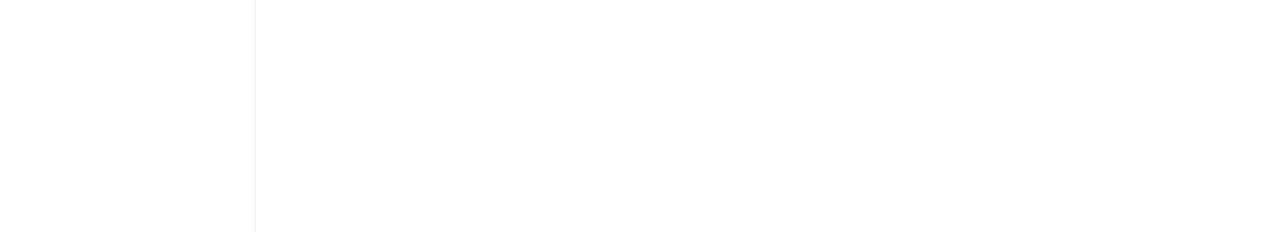
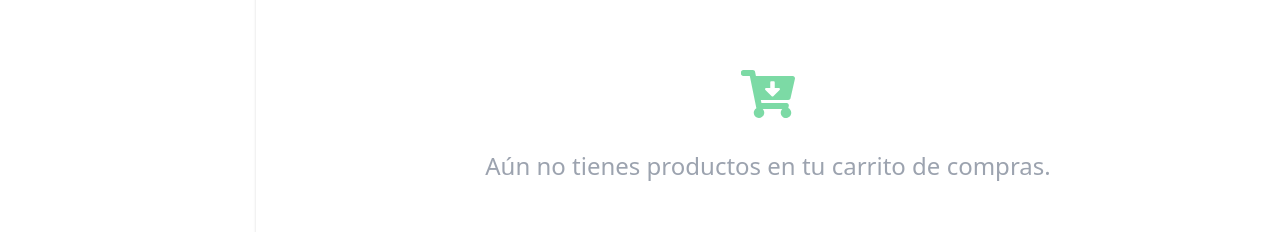
Before and after one commit to gustperz/react-redux-shopping-cart, a React (Create React App) app: page / in a window 1280 px wide. Shown: the part 326-558 px from the top of the page. Built offline with nearby package versions, Linux system fonts and the light colour scheme; no server answers.

Commit message:
item confirmation and show empty message

```diff
--- /dev/null
+++ b/src/components/ShoppingCartModal/EmptyShoppingCart.tsx
@@ -0,0 +1,20 @@
+import { faCartArrowDown } from '@fortawesome/free-solid-svg-icons';
+import { FontAwesomeIcon } from '@fortawesome/react-fontawesome';
+import React from 'react';
+
+const EmptyShoppingCart = () => {
+  return (
+    <div className="h-full flex flex-col items-center justify-center p-8">
+      <FontAwesomeIcon
+        icon={faCartArrowDown}
+        size="3x"
+        className="mb-8 text-vivid text-opacity-60"
+      />
+      <p className="text-2xl text-center text-gray-400">
+        Aún no tienes productos en tu carrito de compras.
+      </p>
+    </div>
+  );
+};
+
+export default EmptyShoppingCart;
--- a/src/components/ShoppingCartModal/RemoveProductButton.tsx
+++ b/src/components/ShoppingCartModal/RemoveProductButton.tsx
@@ -3,7 +3,6 @@ import { faTrash } from '@fortawesome/free-solid-svg-icons';
 import { FontAwesomeIcon } from '@fortawesome/react-fontawesome';
 import { useAppDispatch } from 'state/store';
 import { removeProduct } from 'state/shoppingCartSlice';
-import { ShoppingCartProduct } from 'state/types';
 
 export interface RemoveProductButtonProps {
   productId: number;
@@ -13,7 +12,13 @@ const RemoveProductButton = ({ productId }: RemoveProductButtonProps) => {
   const dispatch = useAppDispatch();
 
   return (
-    <button onClick={() => dispatch(removeProduct(productId))}>
+    <button
+      onClick={() => {
+        if (window.confirm('Estás seguro de eliminar este producto?')) {
+          dispatch(removeProduct(productId));
+        }
+      }}
+    >
       <FontAwesomeIcon icon={faTrash} size="lg" className="text-gray-400" />
     </button>
   );
--- a/src/components/ShoppingCartModal/ShoppingCartModal.module.css
+++ b/src/components/ShoppingCartModal/ShoppingCartModal.module.css
@@ -1,5 +1,5 @@
 .container {
-  @apply h-screen z-40 absolute top-0 right-0 bg-white shadow p-4;
+  @apply h-screen z-40 absolute top-0 right-0 bg-white shadow p-4 flex flex-col;
   @apply w-screen md:max-w-5xl;
   @apply transition duration-300 ease-in-out transform;
 }
@@ -17,5 +17,5 @@
 }
 
 .productsList {
-  @apply grid gap-12;
+  @apply grid gap-12 overflow-x-auto;
 }
--- a/src/components/ShoppingCartModal/ShoppingCartModal.tsx
+++ b/src/components/ShoppingCartModal/ShoppingCartModal.tsx
@@ -8,6 +8,7 @@ import {
 } from 'state/shoppingCartSlice';
 import HideModalButton from './HideModalButton';
 import ShoppingCartProductItem from './ShoppingCartProductItem';
+import EmptyShoppingCart from './EmptyShoppingCart';
 
 const ShoppingCartModal = () => {
   const modalVisible = useAppSelector(selectShoppingCartModalVisible);
@@ -16,7 +17,9 @@ const ShoppingCartModal = () => {
 
   return (
     <div className={`${styles.container} ${modalVisible ? styles.visible : styles.hidden}`}>
-      <HideModalButton />
+      <div>
+        <HideModalButton />
+      </div>
 
       <div className={styles.title}>
         <h2 className="text-2xl">Carrito de compras</h2>
@@ -24,6 +27,8 @@ const ShoppingCartModal = () => {
           <span className="text-vivid">{nItems}</span> {nItems === 1 ? 'item' : 'items'}
         </span>
       </div>
+
+      {nItems === 0 && <EmptyShoppingCart />}
 
       <div className={styles.productsList}>
         {products.map(item => (
```
